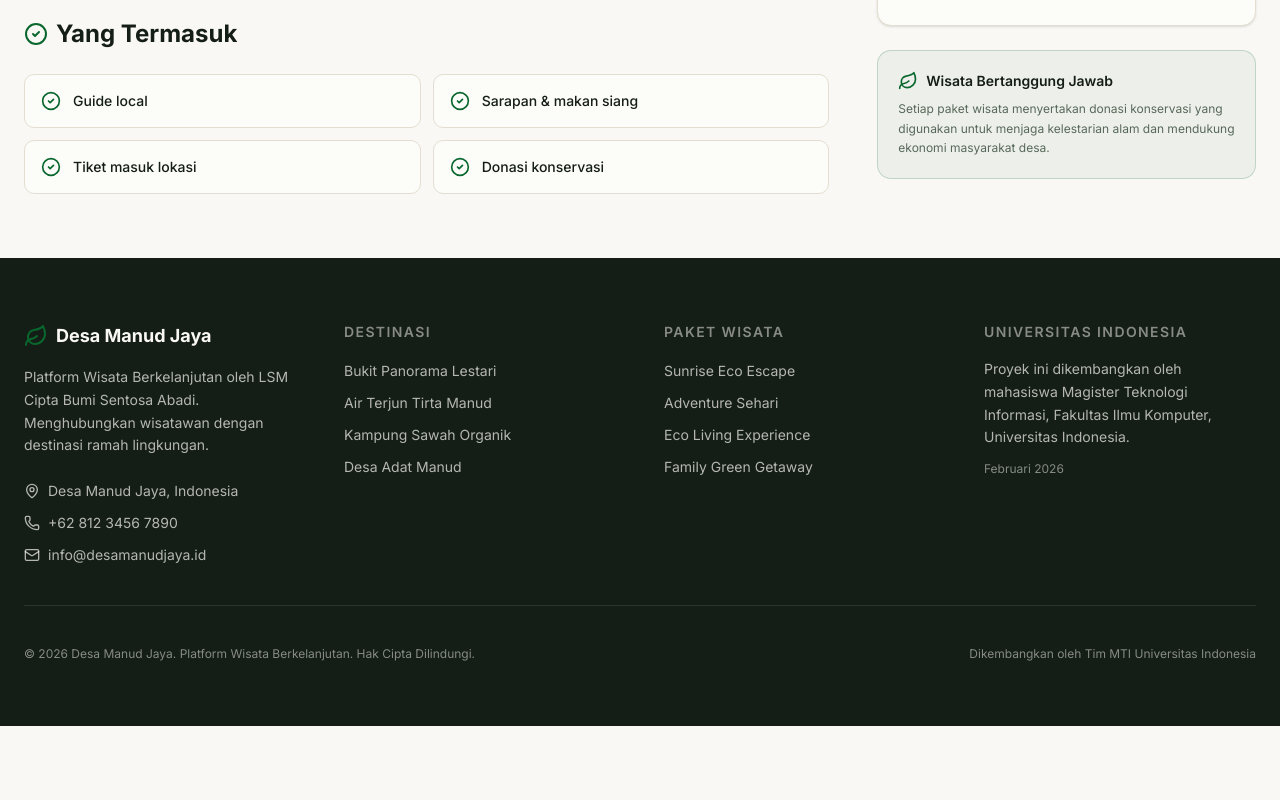
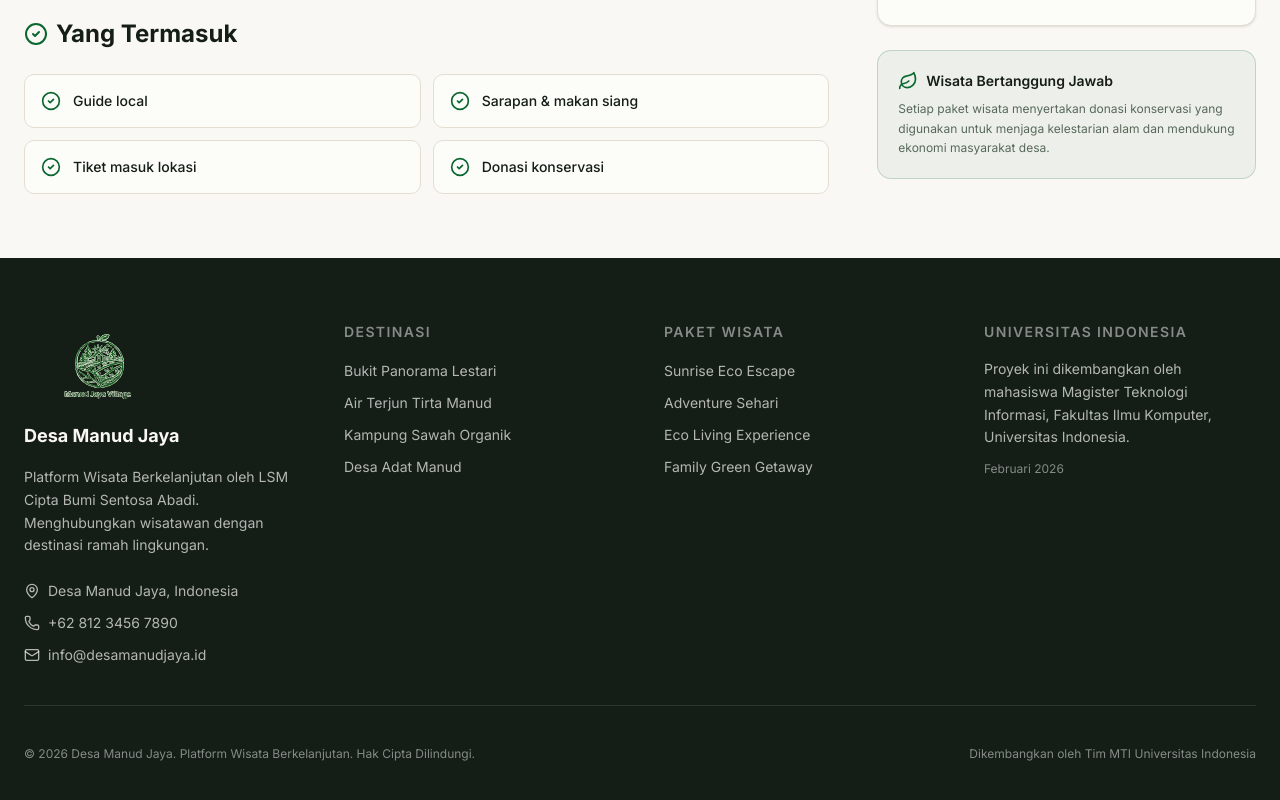
Before and after one commit to desa-manud-jaya/desa-manud-jaya-FE, a Next.js app: page /paket/adventure-sehari in a window 1280 px wide. Shown: the part 1427-2227 px from the top of the page. Before the commit the page ends 2153 px from the top, so only its background shows below. Built offline with nearby package versions, Linux system fonts and the light colour scheme.

Commit message:
fix footer

```diff
--- a/components/footer.tsx
+++ b/components/footer.tsx
@@ -1,12 +1,23 @@
 import { Leaf, MapPin, Phone, Mail } from "lucide-react";
 import { Separator } from "@/components/ui/separator";
+import logodesa from "../public/logomanudjaya.svg";
 import Link from "next/link";
+import Image from "next/image";
 
 const footerLinks = {
   destinasi: [
-    { label: "Bukit Panorama Lestari", href: "/destinasi/bukit-panorama-lestari" },
-    { label: "Air Terjun Tirta Manud", href: "/destinasi/air-terjun-tirta-manud" },
-    { label: "Kampung Sawah Organik", href: "/destinasi/kampung-sawah-organik" },
+    {
+      label: "Bukit Panorama Lestari",
+      href: "/destinasi/bukit-panorama-lestari",
+    },
+    {
+      label: "Air Terjun Tirta Manud",
+      href: "/destinasi/air-terjun-tirta-manud",
+    },
+    {
+      label: "Kampung Sawah Organik",
+      href: "/destinasi/kampung-sawah-organik",
+    },
     { label: "Desa Adat Manud", href: "/destinasi/desa-adat-manud" },
   ],
   paket: [
@@ -25,7 +36,15 @@ export function Footer() {
           {/* Brand */}
           <div className="lg:col-span-1">
             <div className="flex items-center gap-2">
-              <Leaf className="h-6 w-6 text-primary" />
+              {/* <Leaf className="h-6 w-6 text-primary" /> */}
+              <Image
+                src={logodesa}
+                alt="Logo Desa Manud Jaya"
+                width={150}
+                height={150}
+              />
+            </div>
+            <div className="flex items-center">
               <span className="text-lg font-bold">Desa Manud Jaya</span>
             </div>
             <p className="mt-4 text-sm leading-relaxed text-background/70">
@@ -92,8 +111,8 @@ export function Footer() {
               Universitas Indonesia
             </h3>
             <p className="mt-4 text-sm leading-relaxed text-background/70">
-              Proyek ini dikembangkan oleh mahasiswa Magister Teknologi Informasi,
-              Fakultas Ilmu Komputer, Universitas Indonesia.
+              Proyek ini dikembangkan oleh mahasiswa Magister Teknologi
+              Informasi, Fakultas Ilmu Komputer, Universitas Indonesia.
             </p>
             <p className="mt-3 text-xs text-background/50">Februari 2026</p>
           </div>
@@ -103,8 +122,8 @@ export function Footer() {
 
         <div className="flex flex-col items-center justify-between gap-4 text-center md:flex-row md:text-left">
           <p className="text-xs text-background/50">
-            &copy; 2026 Desa Manud Jaya. Platform Wisata Berkelanjutan. Hak Cipta
-            Dilindungi.
+            &copy; 2026 Desa Manud Jaya. Platform Wisata Berkelanjutan. Hak
+            Cipta Dilindungi.
           </p>
           <p className="text-xs text-background/50">
             Dikembangkan oleh Tim MTI Universitas Indonesia
```
